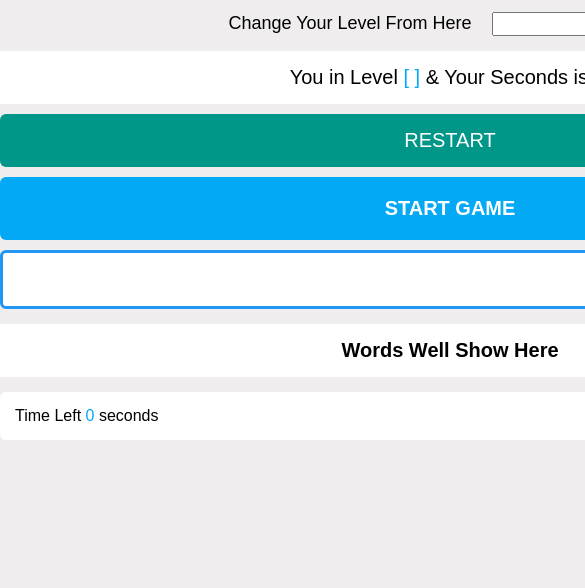
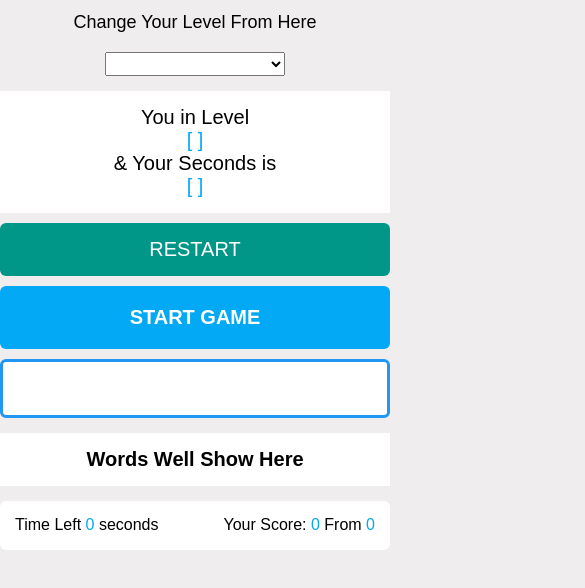
Before and after one commit to BiLaL-Obd/Game-Typing, a plain HTML site: page index.html in a window 390 px wide. Shown: the part 90-678 px from the top of the page, 585 px wide, since content can reach past the window. Drawn offline with Linux system fonts and the light colour scheme.

Commit message:
Upload this file

```diff
--- a/css/main.css
+++ b/css/main.css
@@ -23,6 +23,7 @@ body {
 .container {
   width: 900px;
   margin: 15px auto;
+  max-width: 100%;
 }
 .info {
   background-color: white;
@@ -32,6 +33,11 @@ body {
 }
 .info span {
   color: #03a9f4;
+}
+@media (max-width: 767px) {
+  .info span {
+    display: block;
+  }
 }
 .info span::before {
   content: "[ ";
@@ -131,6 +137,11 @@ input:focus {
   margin: 15px 0;
   font-size: 18px;
 }
+@media (max-width: 767px) {
+  .choose-lvl {
+    flex-direction: column;
+  }
+}
 .choose-lvl select {
   width: 180px;
   cursor: pointer;
```
